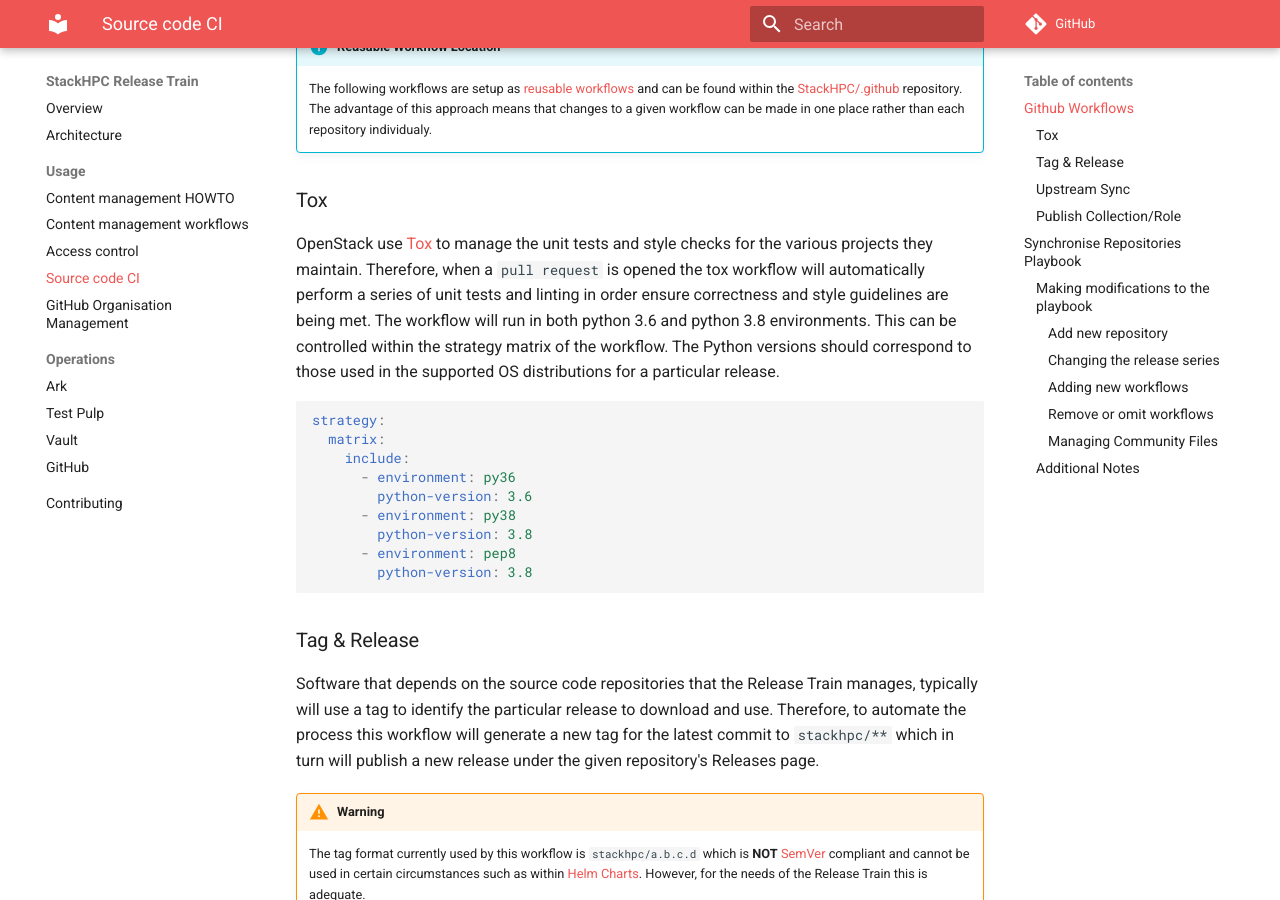
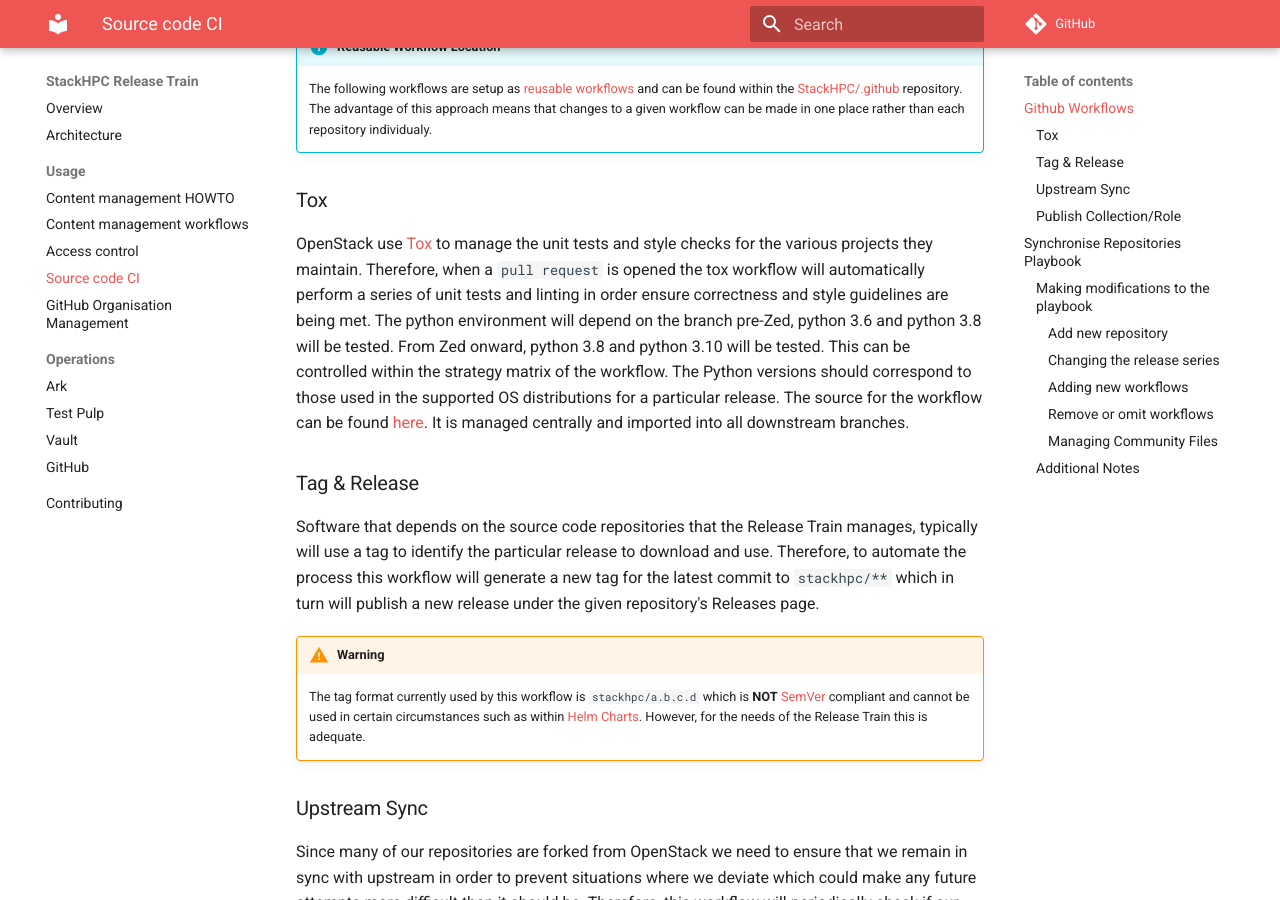
Before and after one commit to stackhpc/stackhpc-release-train, an MkDocs documentation site: the page built from docs/usage/source-code-ci.md, in a window 1280 px wide and 900 px high, scrolled down 890 px. Built offline with MkDocs 1.6.1 and Material for MkDocs 9.7.7, drawn with Linux system fonts in a browser that asks for light colours; comment, search, counter and statistics services are not loaded.

Commit message:
Add specific status checks for Zed branches
Zed branches swap support for python 3.6 with python 3.10, necessitating
a change in the required tox workflows.

````diff
--- a/docs/usage/source-code-ci.md
+++ b/docs/usage/source-code-ci.md
@@ -26,21 +26,12 @@ The table below contains the different workflows with a description of each and
 
 OpenStack use [Tox](https://wiki.openstack.org/wiki/Testing) to manage the unit tests and style checks for the various projects they maintain.
 Therefore, when a `pull request` is opened the tox workflow will automatically perform a series of unit tests and linting in order ensure correctness and style guidelines are being met.
-The workflow will run in both python 3.6 and python 3.8 environments.
+The python environment will depend on the branch pre-Zed, python 3.6 and python 3.8 will be tested. From Zed onward, python 3.8 and python 3.10 will be tested.
 This can be controlled within the strategy matrix of the workflow.
 The Python versions should correspond to those used in the supported OS distributions for a particular release.
+The source for the workflow can be found [here](https://github.com/stackhpc/.github/blob/main/.github/workflows/tox.yml).
+It is managed centrally and imported into all downstream branches.
 
-```yaml
-strategy:
-  matrix:
-    include:
-      - environment: py36
-        python-version: 3.6
-      - environment: py38
-        python-version: 3.8
-      - environment: pep8
-        python-version: 3.8
-```
 
 ### Tag & Release
 
````
Also changed, not shown: 1 other file.
